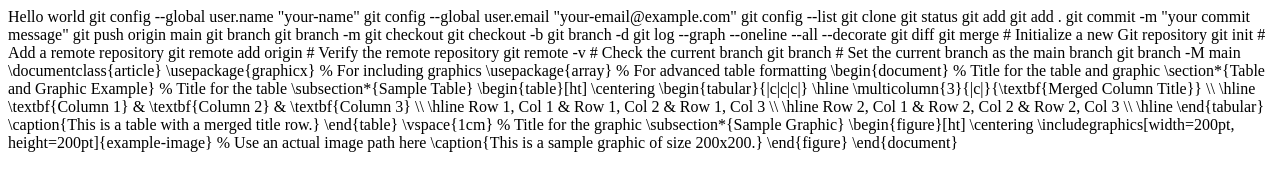
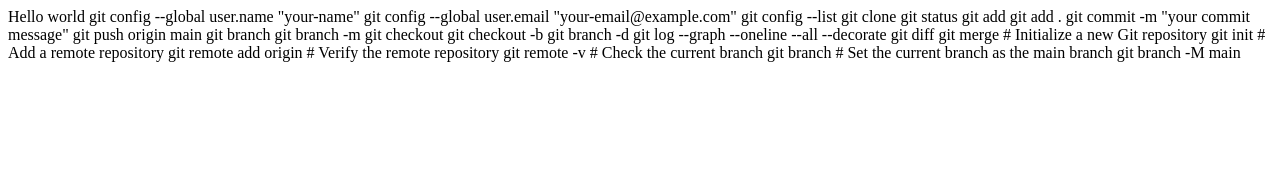
Before and after one commit to Shrey819/firstRepo, a plain HTML site: page index.html in a window 1280 px wide. Drawn offline with Linux system fonts and the light colour scheme.

Commit message:
Update index.html

```diff
--- a/index.html
+++ b/index.html
@@ -33,46 +33,4 @@ git branch
 git branch -M main
 
 
-
-
-
-
-
-\documentclass{article}
-\usepackage{graphicx} % For including graphics
-\usepackage{array}    % For advanced table formatting
-
-\begin{document}
-
-% Title for the table and graphic
-\section*{Table and Graphic Example}
-
-% Title for the table
-\subsection*{Sample Table}
-
-\begin{table}[ht]
-    \centering
-    \begin{tabular}{|c|c|c|}
-        \hline
-        \multicolumn{3}{|c|}{\textbf{Merged Column Title}} \\ \hline
-        \textbf{Column 1} & \textbf{Column 2} & \textbf{Column 3} \\ \hline
-        Row 1, Col 1 & Row 1, Col 2 & Row 1, Col 3 \\ \hline
-        Row 2, Col 1 & Row 2, Col 2 & Row 2, Col 3 \\ \hline
-    \end{tabular}
-    \caption{This is a table with a merged title row.}
-\end{table}
-
-\vspace{1cm}
-
-% Title for the graphic
-\subsection*{Sample Graphic}
-
-\begin{figure}[ht]
-    \centering
-    \includegraphics[width=200pt, height=200pt]{example-image} % Use an actual image path here
-    \caption{This is a sample graphic of size 200x200.}
-\end{figure}
-
-\end{document}
-
 </p>
```
